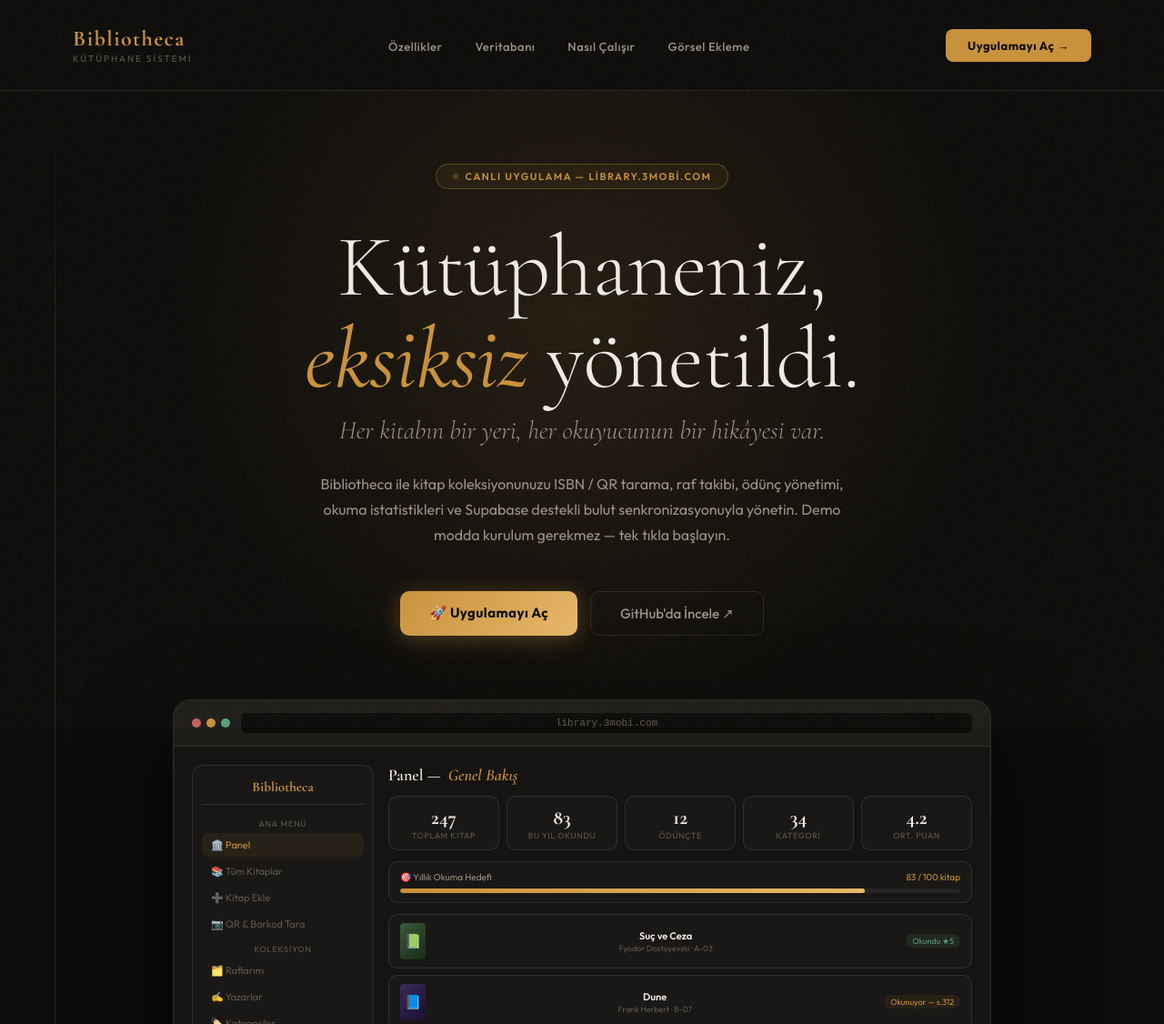
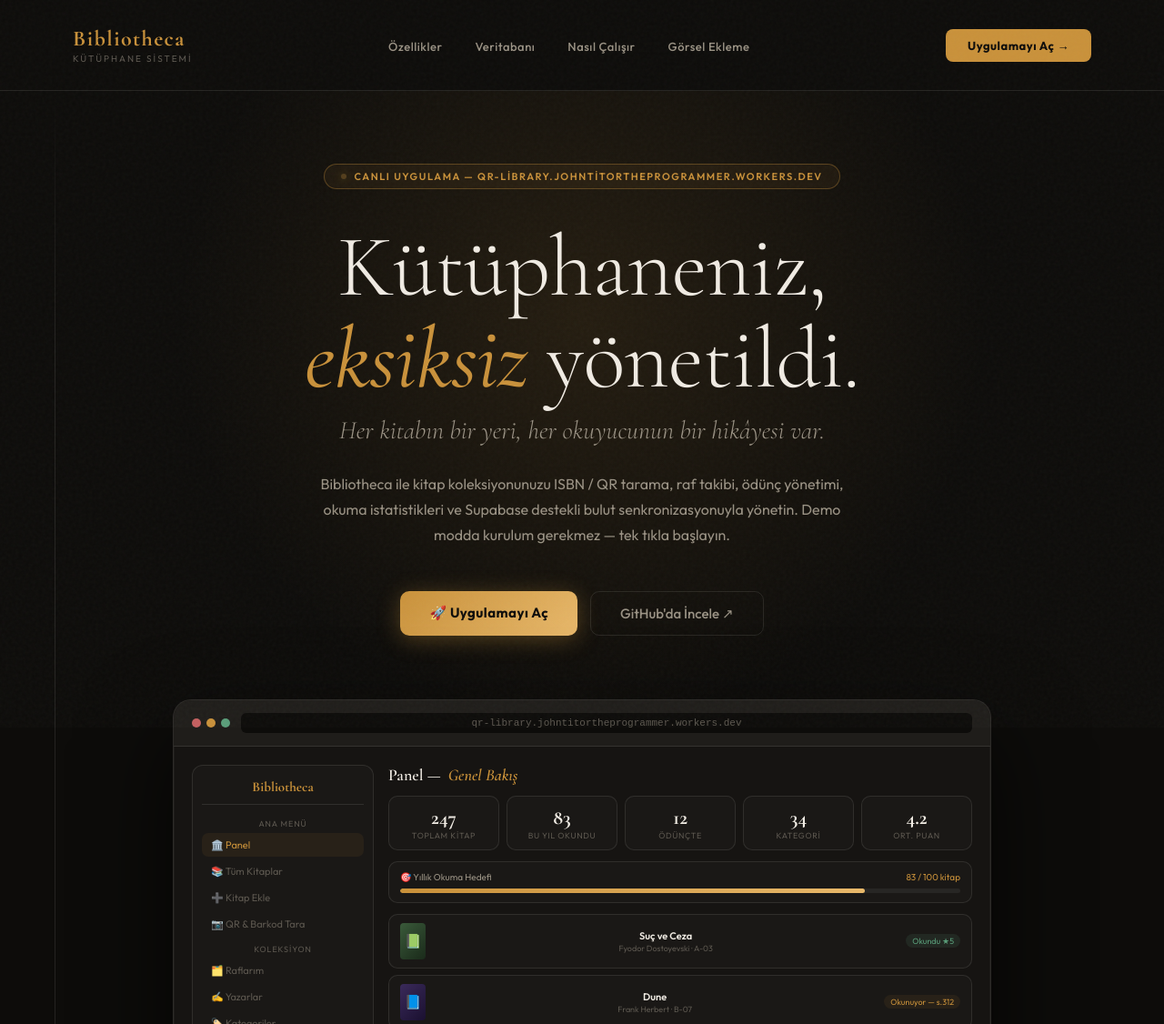
Before and after one commit to johntitor08/qr-library, a plain HTML site: page bibliotheca_intro.html in a window 1280 px wide. Shown: the top 1126 px of the page at 91% size. Drawn offline with nearby package versions, Linux system fonts and the light colour scheme.

Commit message:
Add files via upload

```diff
--- a/bibliotheca_intro.html
+++ b/bibliotheca_intro.html
@@ -848,7 +848,7 @@
     <li><a href="#nasil-calisir">Nasıl Çalışır</a></li>
     <li><a href="#gorsel-ekleme">Görsel Ekleme</a></li>
   </ul>
-  <a class="nav-cta" href="https://library.3mobi.com/" target="_blank">Uygulamayı Aç →</a>
+  <a class="nav-cta" href="https://qr-library.johntitortheprogrammer.workers.dev/" target="_blank">Uygulamayı Aç →</a>
 </nav>
 
 <!-- HERO -->
@@ -856,7 +856,7 @@
   <div></div>
 
   <div class="hero-body">
-    <div class="hero-eyebrow">Canlı Uygulama — library.3mobi.com</div>
+    <div class="hero-eyebrow">Canlı Uygulama — qr-library.johntitortheprogrammer.workers.dev</div>
 
     <h1 class="hero-title">
       Kütüphaneniz,<br>
@@ -872,7 +872,7 @@
     </p>
 
     <div class="hero-actions">
-      <a class="btn-primary" href="https://library.3mobi.com/" target="_blank">🚀 Uygulamayı Aç</a>
+      <a class="btn-primary" href="https://qr-library.johntitortheprogrammer.workers.dev/" target="_blank">🚀 Uygulamayı Aç</a>
       <a class="btn-ghost" href="https://github.com/johntitor08/qr-library" target="_blank">GitHub'da İncele ↗</a>
     </div>
 
@@ -885,7 +885,7 @@
             <div class="mockup-dot y"></div>
             <div class="mockup-dot g"></div>
           </div>
-          <div class="mockup-url">library.3mobi.com</div>
+          <div class="mockup-url">qr-library.johntitortheprogrammer.workers.dev</div>
         </div>
         <div class="mockup-body">
           <div class="mock-sidebar">
@@ -1273,7 +1273,7 @@
   </p>
   <p class="cta-attr reveal" style="transition-delay:0.1s">— Bibliotheca, kütüphanenizi bu hassasiyetle yönetir.</p>
   <div class="hero-actions reveal" style="transition-delay:0.2s;justify-content:center">
-    <a class="btn-primary" href="https://library.3mobi.com/" target="_blank">🚀 Uygulamayı Aç</a>
+    <a class="btn-primary" href="https://qr-library.johntitortheprogrammer.workers.dev/" target="_blank">🚀 Uygulamayı Aç</a>
     <a class="btn-ghost" href="https://github.com/johntitor08/qr-library" target="_blank">GitHub'da İncele ↗</a>
   </div>
 </section>
@@ -1282,7 +1282,7 @@
 <footer>
   <div class="footer-logo">Bibliotheca</div>
   <div class="footer-links">
-    <a href="https://library.3mobi.com/" target="_blank">Uygulamayı Aç</a>
+    <a href="https://qr-library.johntitortheprogrammer.workers.dev/" target="_blank">Uygulamayı Aç</a>
     <a href="https://github.com/johntitor08/qr-library" target="_blank">GitHub</a>
   </div>
   <div class="footer-copy">Kişisel kütüphane yönetim sistemi · Tüm hakları saklıdır</div>
```
